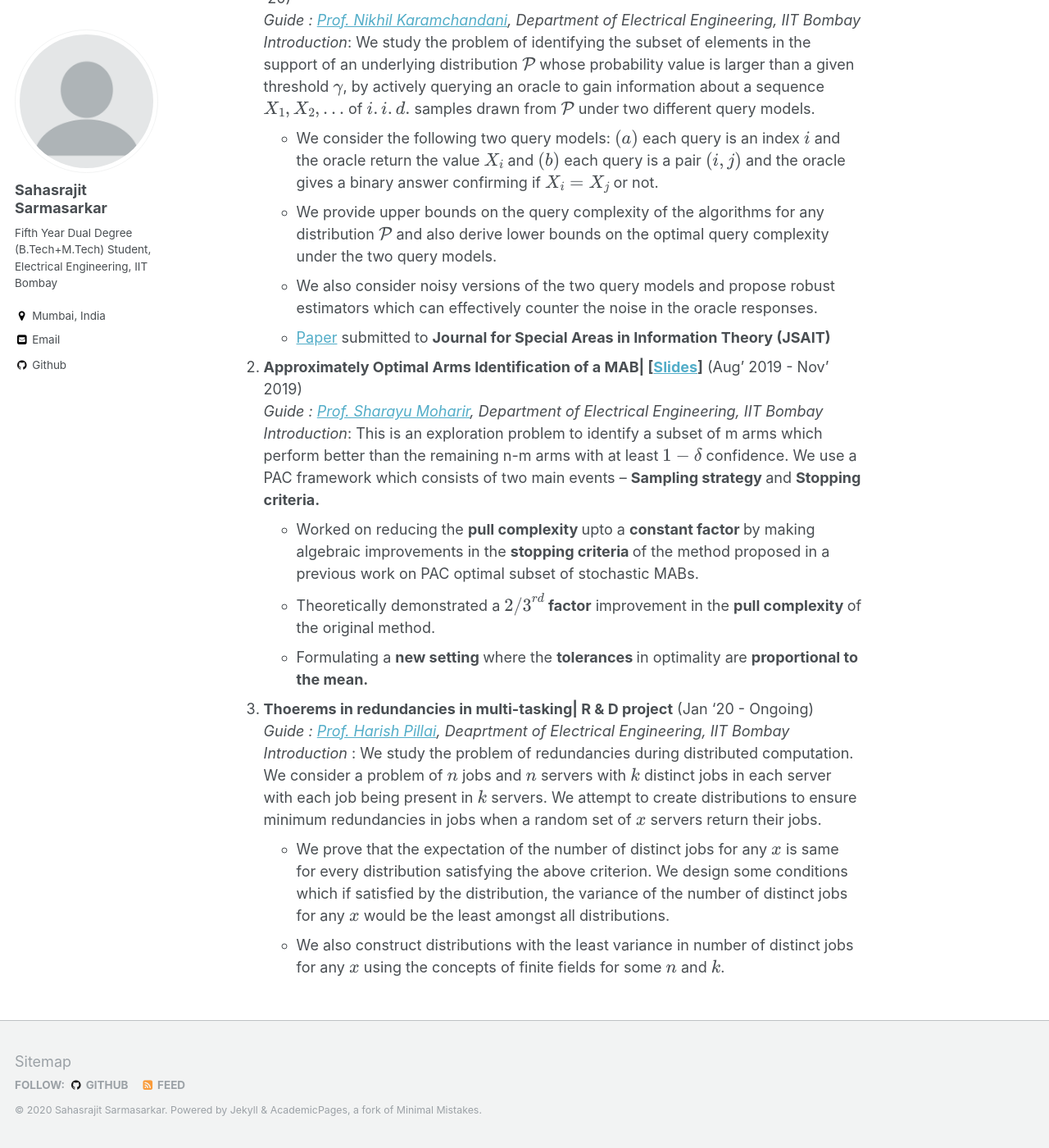
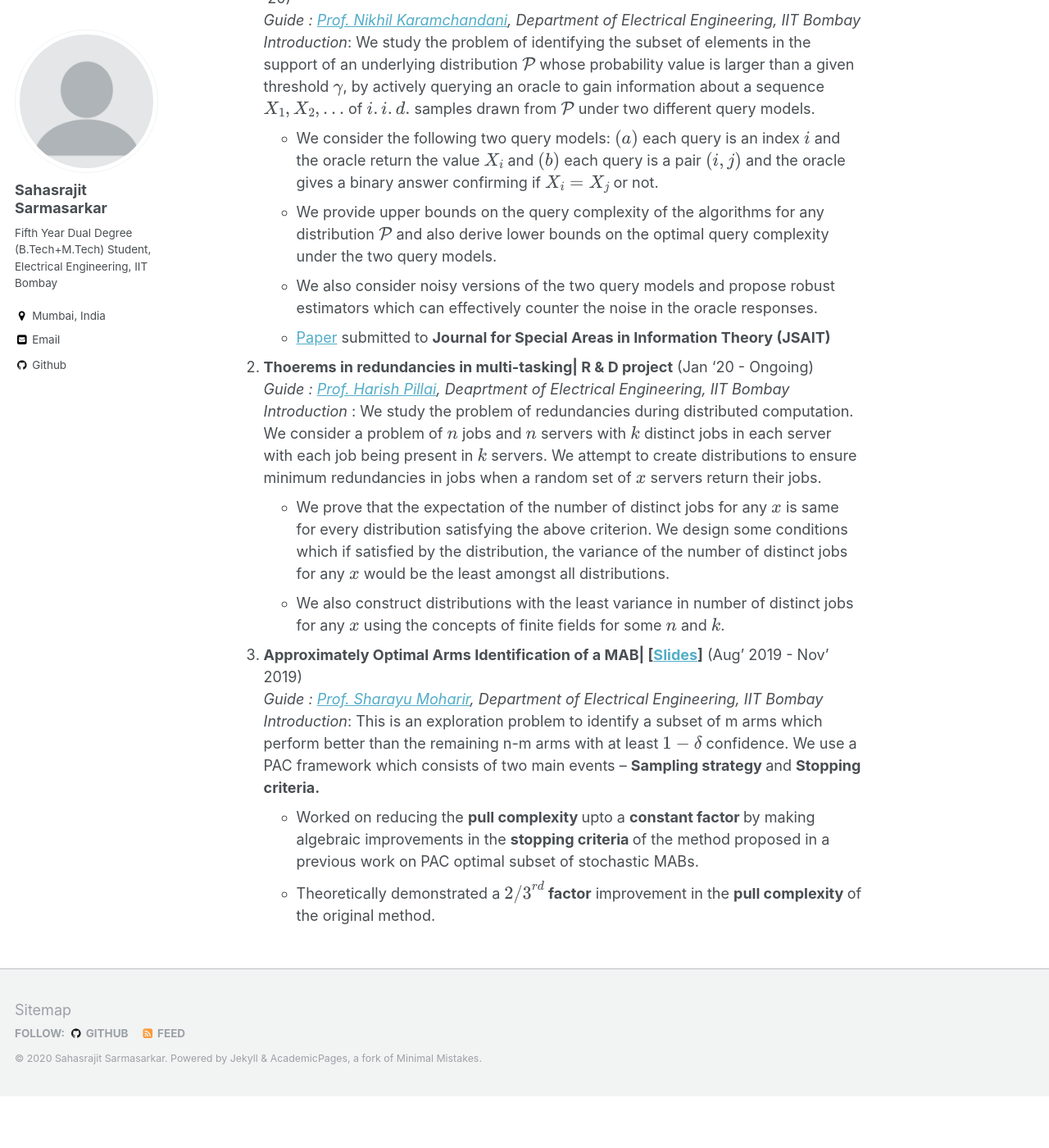
Before and after one commit to Sahasrajit123/Sahasrajit123.github.io, a Jekyll site: the page built from _pages/research.md, in a window 1280 px wide and 1400 px high, scrolled down 254 px. Shown: the whole window at 82% size. Built offline with Jekyll 4.4.1, drawn with Linux system fonts in a browser that asks for light colours; formulas are drawn with MathJax 3; after the commit the page ends 1591 px from its top, so only the background shows below that.

Commit message:
Proj changed

```diff
--- a/_pages/research.md
+++ b/_pages/research.md
@@ -17,19 +17,23 @@ Research projects:
   * We also consider noisy versions of the two query models and propose robust estimators which can effectively counter the noise in the oracle responses.<br/>
   * [Paper](https://arxiv.org/abs/2005.14425) submitted to **Journal for Special Areas in Information Theory (JSAIT)**
 
-2. **Approximately Optimal Arms Identification of a MAB| \[[Slides](https://kc1729.github.io/files/Top_k_Arm_Selection.pdf)\]** (Aug' 2019 - Nov' 2019) <br/>
+
+2. **Thoerems in redundancies in multi-tasking| R & D project** (Jan '20 - Ongoing) <br/>
+   *Guide : [Prof. Harish Pillai](https://www.ee.iitb.ac.in/wiki/faculty/hp), Deaprtment of Electrical Engineering, IIT Bombay* <br/>
+   *Introduction* : We study the problem of redundancies during distributed computation. We consider a problem of $n$ jobs and $n$ servers with $k$ distinct jobs in each server with each job being present in $k$ servers. We attempt to create distributions to ensure minimum redundancies in jobs when a random set of $x$ servers return their jobs.
+   * We prove that the expectation of the number of distinct jobs for any $x$ is same for every distribution satisfying the above criterion. We design some conditions which if satisfied by the distribution, the variance of the number of distinct jobs for any $x$ would be the least amongst all distributions.<br/>
+   * We also construct distributions with the least variance in number of distinct jobs for any $x$ using the concepts of finite fields for some $n$ and $k$.<br/>
+
+
+
+3. **Approximately Optimal Arms Identification of a MAB| \[[Slides](https://kc1729.github.io/files/Top_k_Arm_Selection.pdf)\]** (Aug' 2019 - Nov' 2019) <br/>
    *Guide : [Prof. Sharayu Moharir](https://www.ee.iitb.ac.in/web/people/faculty/home/sharayum), Department of Electrical Engineering, IIT Bombay* <br/>
    *Introduction*: This is an exploration problem to identify a subset of m arms which perform better than the remaining n-m arms with at least $1-\delta$ confidence. We use a PAC framework which consists of two main events -- <b> Sampling strategy </b> and <b> Stopping criteria.</b>
    * Worked on reducing the <b> pull complexity </b> upto a <b> constant factor </b> by making algebraic improvements in the <b> stopping criteria </b> of the method proposed in a previous work on PAC optimal subset of stochastic MABs.<br/>
     * Theoretically demonstrated a ${2/3}^{rd}$ <b> factor</b> improvement in the <b> pull complexity </b> of the original method.<br/>
-    * Formulating a <b>new setting </b> where the <b> tolerances </b> in optimality are <b> proportional to the mean.</b> <br/>
 
 
-3. **Thoerems in redundancies in multi-tasking| R & D project** (Jan '20 - Ongoing) <br/>
-   *Guide : [Prof. Harish Pillai](https://www.ee.iitb.ac.in/wiki/faculty/hp), Deaprtment of Electrical Engineering, IIT Bombay* <br/>
-   *Introduction* : We study the problem of redundancies during distributed computation. We consider a problem of $n$ jobs and $n$ servers with $k$ distinct jobs in each server with each job being present in $k$ servers. We attempt to create distributions to ensure minimum redundancies in jobs when a random set of $x$ servers return their jobs.
-   * We prove that the expectation of the number of distinct jobs for any $x$ is same for every distribution satisfying the above criterion. We design some conditions which if satisfied by the distribution, the variance of the number of distinct jobs for any $x$ would be the least amongst all distributions.<br/>
-   * We also construct distributions with the least variance in number of distinct jobs for any $x$ using the concepts of finite fields for some $n$ and $k$.<br/>
+
 
 
    <!---
```
